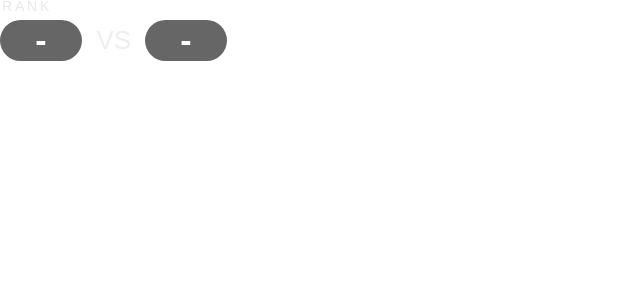
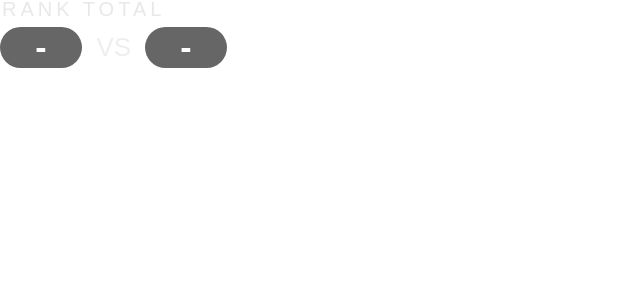
Before and after one commit to clear-bg/NSS-Result-Tracker, a FastAPI app: page /overlay/vs-rank-comparison in a window 1280 px wide. Shown: the top 300 px of the page, without its empty margins (0-640 px from the left). Run offline with FastAPI, Linux system fonts and the light colour scheme.

Commit message:
[362]feat: 対戦相手ランク比較のキャプションを「RANK TOTAL」表記・20pxに変更
「合計」の意味合いをより明確にするため文言・サイズを変更し、文字が大きくなった分
padding-topを再計算してピル行との被りを解消した。

```diff
--- a/src/nss_tracker/web/static/vs_rank_comparison.css
+++ b/src/nss_tracker/web/static/vs_rank_comparison.css
@@ -6,14 +6,20 @@
    常時表示することを踏まえて文字数を極力減らしたい(ユーザーとの相談で決定)。
    文言を削って数字だけにすると何の数字か伝わりにくくなるため、代わりに
    左上に小さく"RANK"というキャプションを添えることで、常時表示の邪魔になる
-   文字量を増やさずに意味を補足する。 */
+   文字量を増やさずに意味を補足する。
+   Issue #362: 「合計」の意味合いをより明確にするため"RANK"→"RANK TOTAL"に変更し、
+   文字サイズも14px→20pxに拡大した(Artifactで文言・サイズ候補を比較しユーザーと
+   決定)。 */
 .vs-rank-comparison {
     position: relative;
     display: inline-block;
     /* キャプション分の余白。marginではなくpaddingにするのは、キャプションを
        position: absoluteで浮かせているため、通常のフローに余白を作る必要が
-       あるため(Issue #276でキャプションを拡大したのに合わせて広げた) */
-    padding-top: 20px;
+       あるため(Issue #276でキャプションを拡大したのに合わせて広げた)。
+       Issue #362でキャプションを20pxに拡大した際、行の高さぶん(padding-top =
+       font-size * 1.2 + 3、Issue #276時点の14px/20pxの比率から逆算)だけ
+       20px→27pxに広げ、ピル行と被らないようにした */
+    padding-top: 27px;
 }
 
 .vs-rank-caption {
@@ -22,7 +28,7 @@
     left: 2px;
     /* 実機確認で薄く感じるとのフィードバックを受け、白寄りに調整(Issue #276) */
     color: #e8e8e8;
-    font-size: 14px;
+    font-size: 20px;
     letter-spacing: 0.2em;
     text-transform: uppercase;
 }
--- a/src/nss_tracker/web/templates/overlay_vs_rank_comparison.html
+++ b/src/nss_tracker/web/templates/overlay_vs_rank_comparison.html
@@ -8,7 +8,7 @@
 </head>
 <body{{ debug_bg_style | safe }}>
 <div class="vs-rank-comparison">
-<div class="vs-rank-caption">Rank</div>
+<div class="vs-rank-caption">Rank Total</div>
 <div class="vs-rank-row"><span class="vs-rank-pill" style="background-color: {{ mine_team_color }};">{{ mine_value }}</span><span class="vs-rank-vs">VS</span><span class="vs-rank-pill" style="background-color: {{ opponent_team_color }};">{{ opponent_value }}</span></div>
 </div>
 <script src="/static/overlay-refresh.js" data-interval-ms="{{ refresh_interval_ms }}"></script>
```
